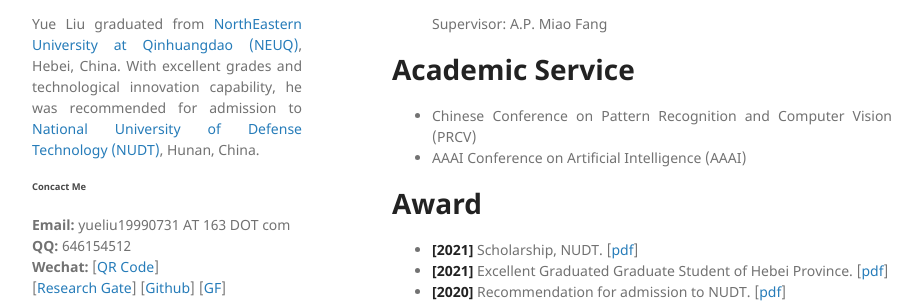
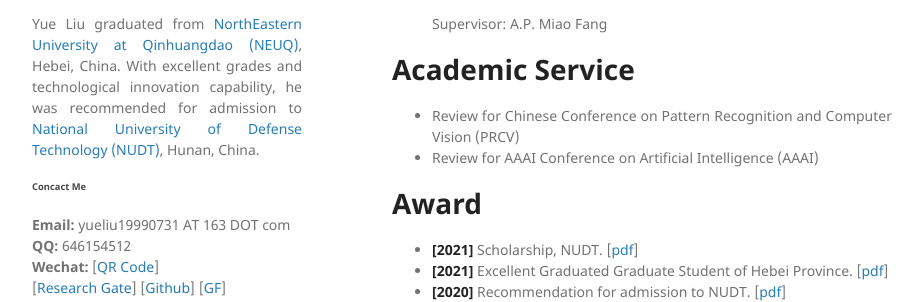
Before and after one commit to yueliu1999/yueliu1999.github.io, a Jekyll site: the page built from index.md, in a window 1280 px wide and 900 px high, scrolled down 1611 px. Shown: the part 290-592 px from the top of the window, without its empty margins (178-1101 px from the left). Built offline with Jekyll 4.4.1, drawn with Linux system fonts in a browser that asks for light colours.

Commit message:
Update index.md

```diff
--- a/index.md
+++ b/index.md
@@ -105,8 +105,8 @@ Coming soon...
 
 # Academic Service
 
-- Chinese Conference on Pattern Recognition and Computer Vision (PRCV)
-- AAAI Conference on Artificial Intelligence (AAAI)
+- Review for Chinese Conference on Pattern Recognition and Computer Vision (PRCV)
+- Review for AAAI Conference on Artificial Intelligence (AAAI)
 
 
 
```
